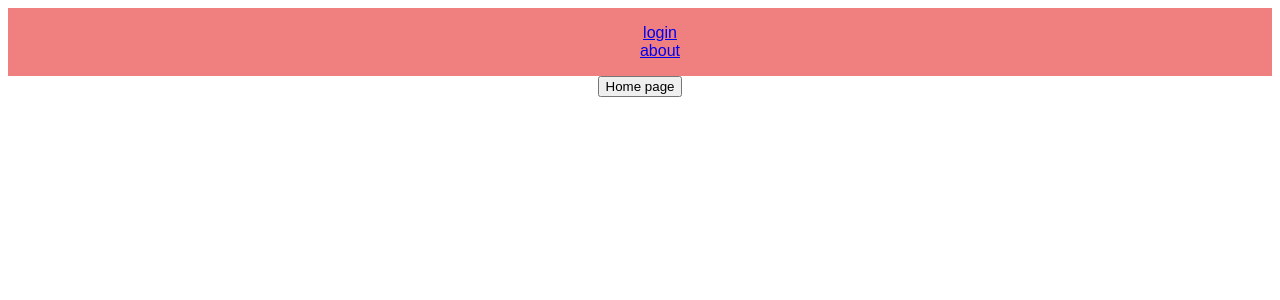
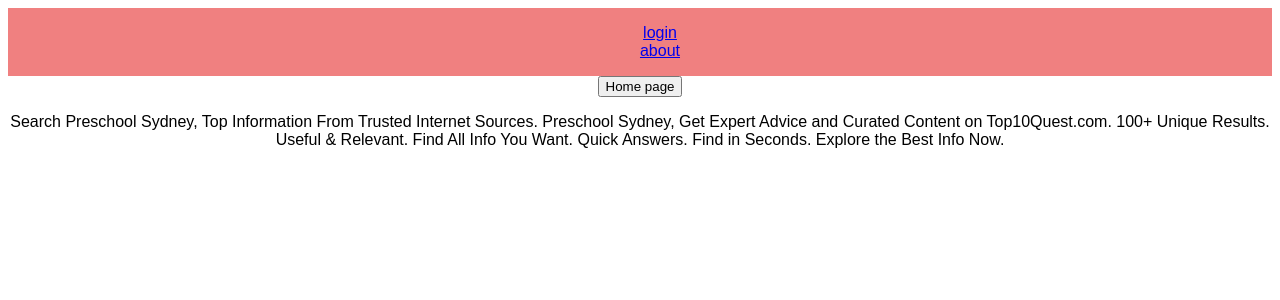
Before and after one commit to KrishnamrajaT/Routing, a React (Create React App) app: page / in a window 1280 px wide. Shown: the top 300 px of the page. Built offline with nearby package versions, Linux system fonts and the light colour scheme.

Commit message:
para added

```diff
--- a/src/pages/home.jsx
+++ b/src/pages/home.jsx
@@ -4,6 +4,9 @@ export default function Home() {
   return (
     <div>
       <button>Home page</button>
+    <p>
+    Search Preschool Sydney, Top Information From Trusted Internet Sources. Preschool Sydney, Get Expert Advice and Curated Content on Top10Quest.com. 100+ Unique Results. Useful & Relevant. Find All Info You Want. Quick Answers. Find in Seconds. Explore the Best Info Now.
+    </p>
     </div>
   );
 }
```
